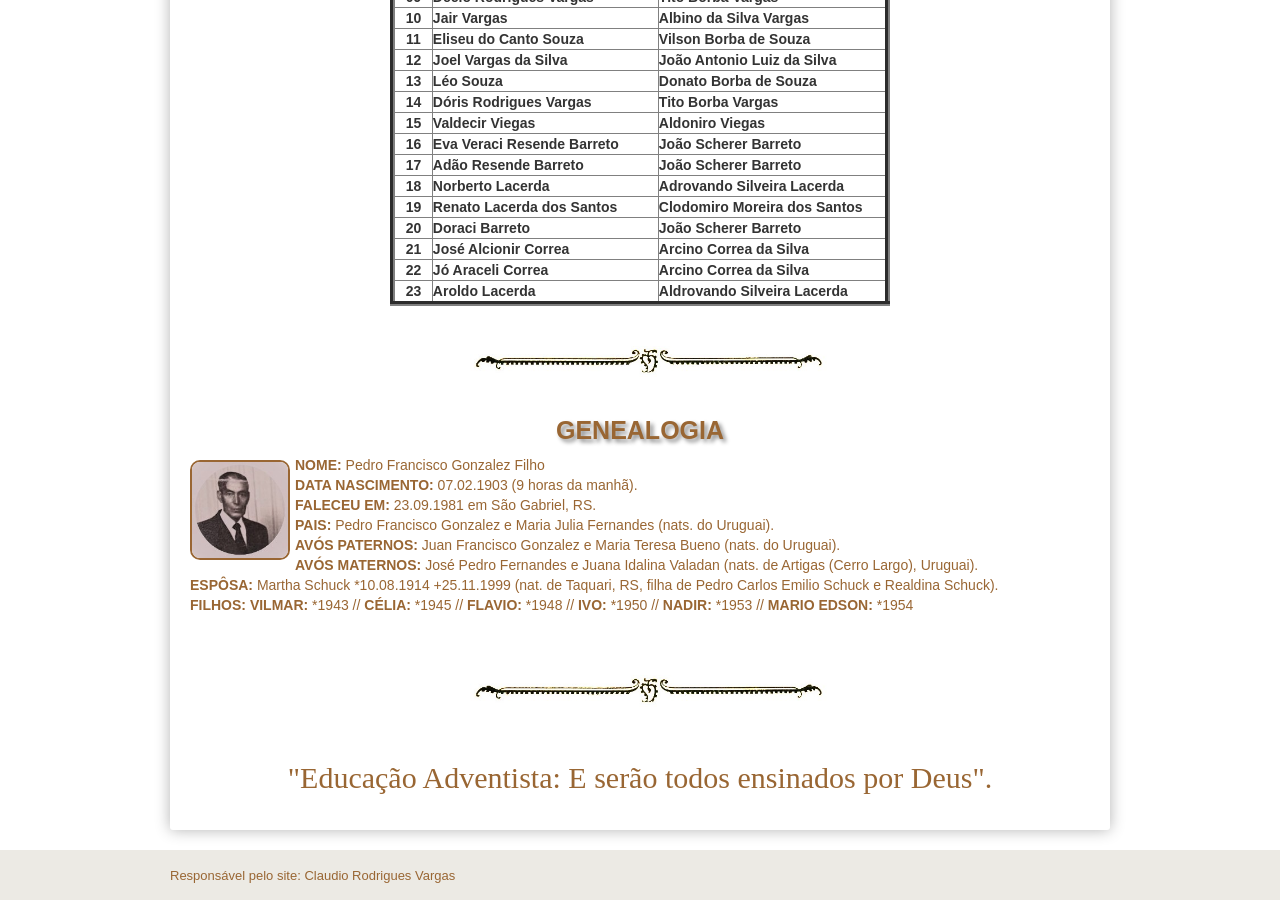
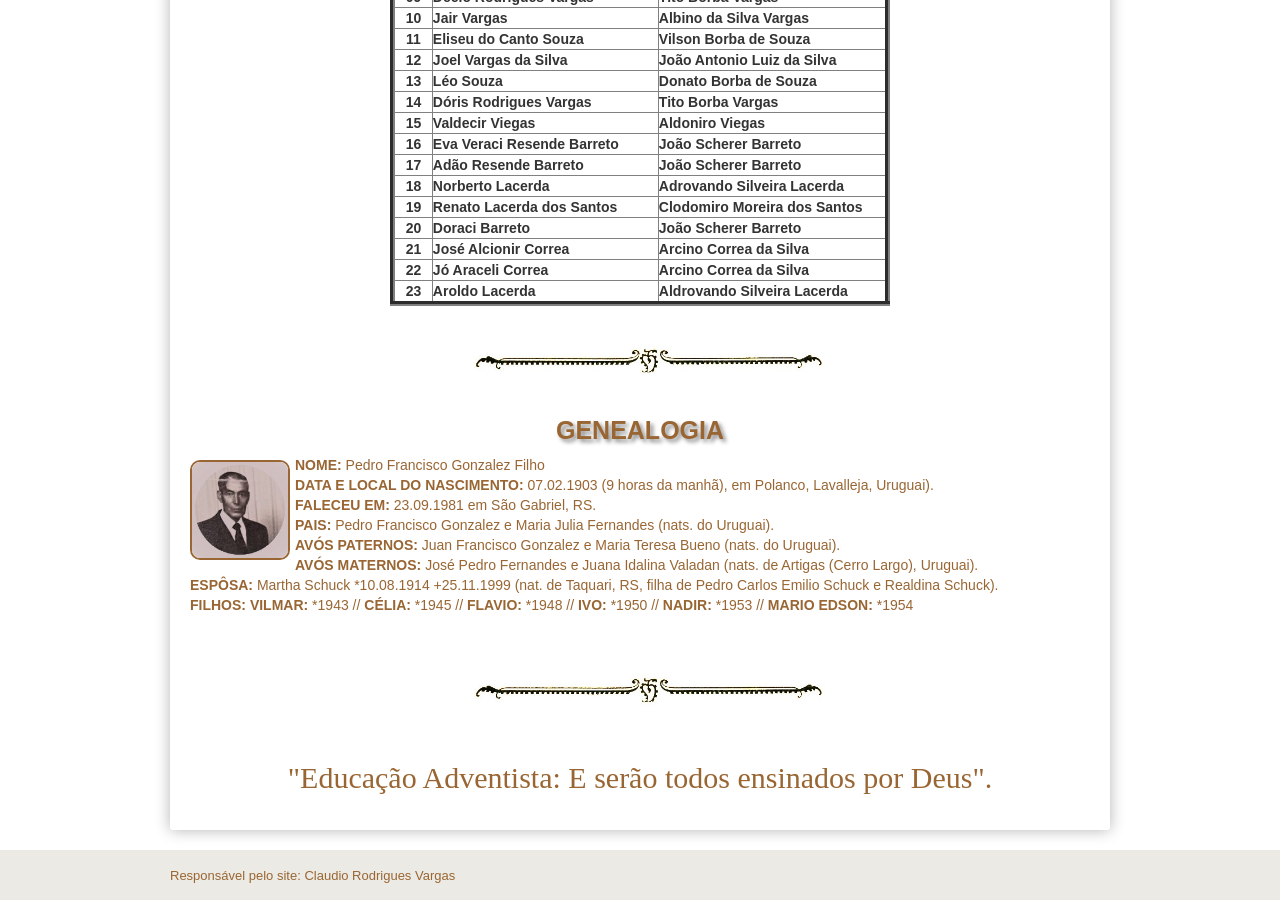
Before and after one commit to claudiovargas1955/claudiovargas1955.github.io, a Jekyll site: the page built from _pages/ensino-da-iasd-bosque.html, in a window 1280 px wide and 900 px high, scrolled down 1915 px. Built offline with Jekyll 4.4.1, drawn with Linux system fonts in a browser that asks for light colours; some web fonts are replaced.

Commit message:
Update ensino-da-iasd-bosque.html

```diff
--- a/_pages/ensino-da-iasd-bosque.html
+++ b/_pages/ensino-da-iasd-bosque.html
@@ -435,7 +435,7 @@ tr:hover{
 <p><img class="esq5" style="float:left"; src="/images/pedrofrancisco.jpg" class="img-responsive" width="100px" title="Professor
 Pedro Francisco Gonzalez";/>
 <p><b>NOME: </b>Pedro Francisco Gonzalez Filho<br>
-<b>DATA NASCIMENTO: </b>07.02.1903 (9 horas da manhã).<br>
+<b>DATA E LOCAL DO NASCIMENTO: </b>07.02.1903 (9 horas da manhã), em Polanco, Lavalleja, Uruguai).<br>
 <b>FALECEU EM: </b>23.09.1981 em São Gabriel, RS.<br>
 <b>PAIS: </b>Pedro Francisco Gonzalez e Maria Julia Fernandes (nats. do Uruguai).<br>
 <b>AVÓS PATERNOS: </b>Juan Francisco Gonzalez e Maria Teresa Bueno (nats. do Uruguai).<br>
```
